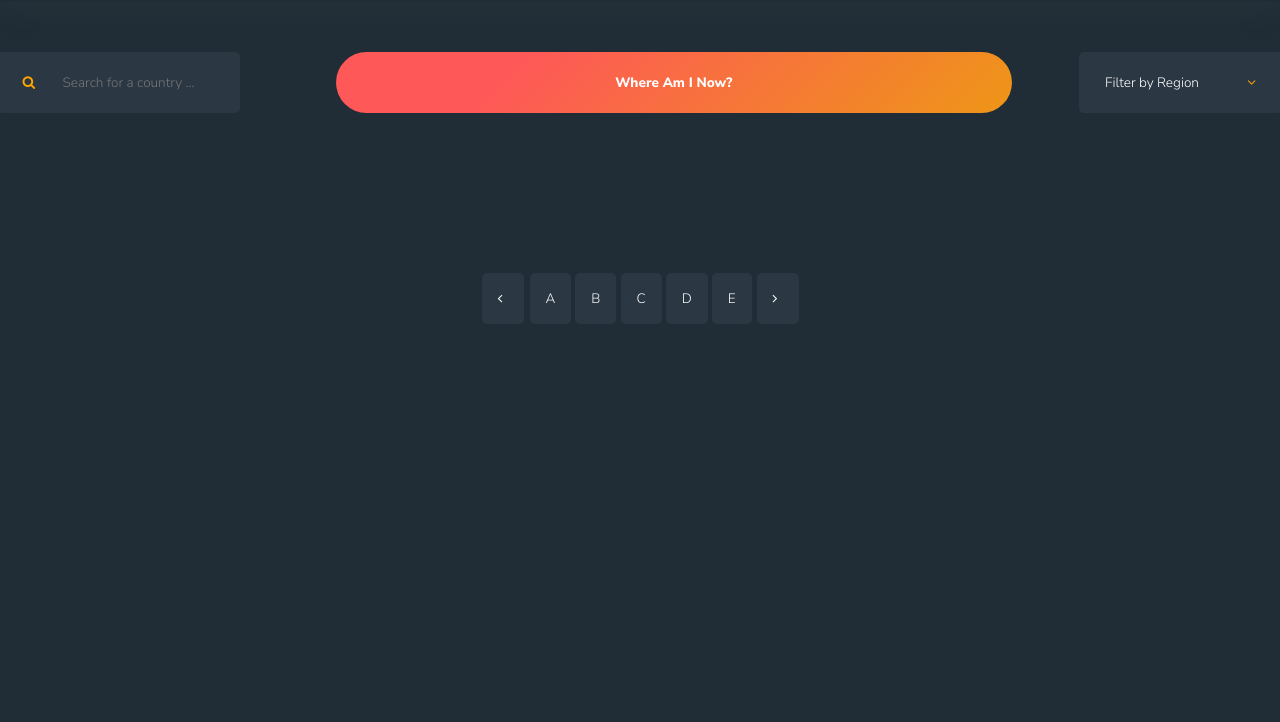
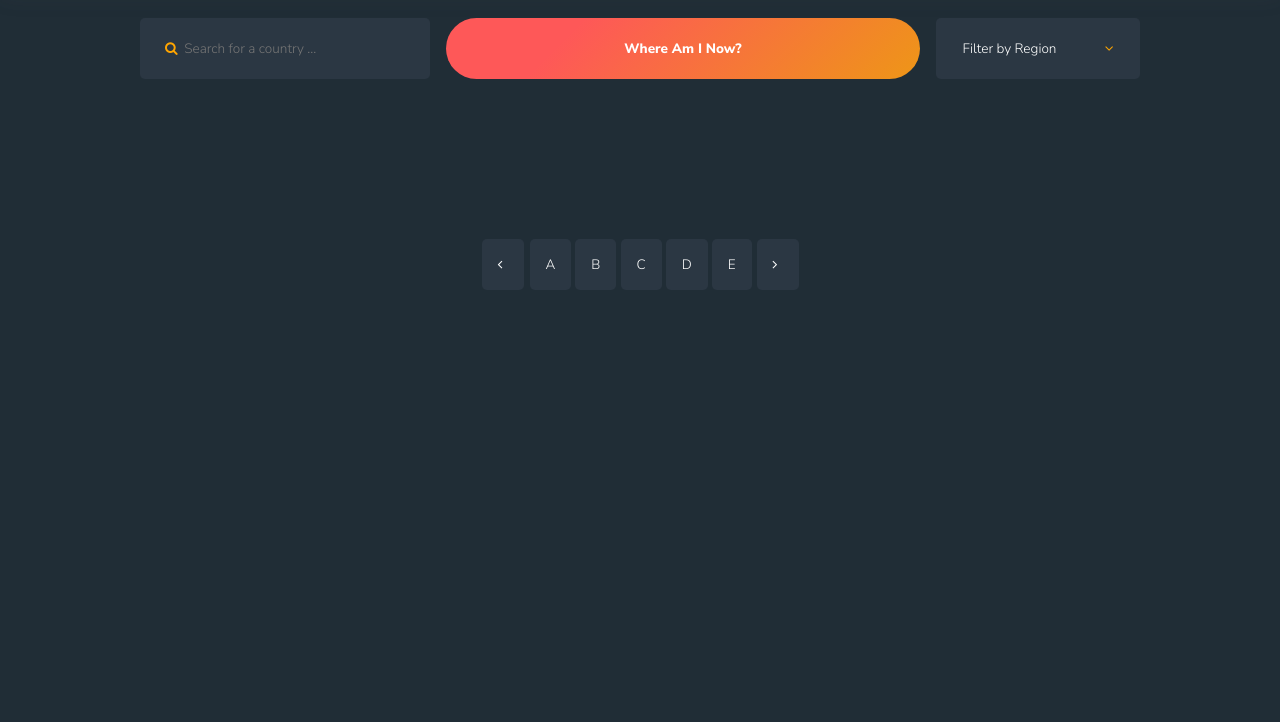
Before and after one commit to foisal07/Countries-Of-The-World, a plain HTML site: page index.html in a window 1280 px wide. Shown: the part 78-800 px from the top of the page. Drawn offline with nearby package versions, Linux system fonts and the light colour scheme; no server answers.

Commit message:
responsive header, nav, countrycard

```diff
--- a/src/controller.js
+++ b/src/controller.js
@@ -177,6 +177,7 @@ const init = function () {
   SearchView.addHandlerSearch(controlGetCountry);
   CountryPageView.addHandlerBackBtn();
   CountryPaginationView.addHandlerSlides();
+  HeaderView.addHandlerThemeButton()
 };
 
 init();
--- a/src/sass/_base.scss
+++ b/src/sass/_base.scss
@@ -36,6 +36,7 @@ body {
 .grid-container {
   display: grid;
   justify-content: center;
+  padding: 0 .8rem;
 }
 
 .button {
--- a/src/sass/_countrycard.scss
+++ b/src/sass/_countrycard.scss
@@ -1,17 +1,37 @@
-.countrycard__container{
+.countrycard__container {
   margin-bottom: 7rem;
+
+  @include breakpoint-down(small) {
+    margin-bottom: 3rem;
+  }
 }
 .display-countries {
   margin-top: 3rem;
-  width: 80.3125rem;
+  width: 20rem;
   display: grid;
-  grid-template-columns: repeat(4, 1fr);
-  grid-gap: 4.6875rem;
+  grid-template-columns: 1fr;
+  grid-gap: 2rem;
+  justify-items: center;
+
+  @include breakpoint-up(medium) {
+    width: 40.625rem;
+    grid-template-columns: repeat(2, 1fr);
+  }
+
+  @include breakpoint-up(large) {
+    width: 62.5rem;
+    grid-template-columns: repeat(3, 1fr);
+  }
+
+  @include breakpoint-up(xlarge) {
+    width: 80.3125rem;
+    grid-template-columns: repeat(4, 1fr);
+  }
 }
 
 .country-card {
   background: $dark-blue;
-  max-width: 270px;
+  width: 270px;
   border-radius: 5px;
   box-shadow: rgba(78, 82, 85, 0.15) 0px 8px 24px;
 
--- a/src/sass/_countrydetail.scss
+++ b/src/sass/_countrydetail.scss
@@ -1,10 +1,15 @@
 .country-detail {
   margin-top: 4.6875rem;
-  width: 80.3125rem;
+  width: 80rem;
   display: grid;
   grid-template-columns: repeat(2, 1fr);
   justify-items: center;
   margin-bottom: 7rem;
+
+  @include breakpoint-down(small) {
+    grid-template-columns: 1fr;
+    grid-gap: 3rem;
+  }
 
   &__flag {
     img {
@@ -12,6 +17,10 @@
       object-fit: cover;
       width: 100%;
       height: 100%;
+
+      @include breakpoint-down(small) {
+        width: 90%;
+      }
     }
   }
 
--- a/src/sass/_header.scss
+++ b/src/sass/_header.scss
@@ -8,10 +8,30 @@
     grid-template-columns: repeat(2, 1fr);
     grid-template-rows: 1fr;
     align-items: center;
+    width: 19rem;
+    height: 3rem;
+    padding: 0.5rem;
+    font-size: 0.79rem;
 
-    width: 80.3125rem;
-    height: 3rem;
-    padding: 1rem;
+    @include breakpoint-up(semismall) {
+      width: 25rem;
+    }
+
+    @include breakpoint-up(medium) {
+      width: 40.625rem;
+    }
+
+    @include breakpoint-up(xmedium) {
+      width: 50rem;
+    }
+
+    @include breakpoint-up(large) {
+      width: 62.5rem;
+    }
+
+    @include breakpoint-up(xlarge) {
+      width: 80.3125rem;
+    }
   }
 
   &__logo {
--- a/src/sass/_mixins.scss
+++ b/src/sass/_mixins.scss
@@ -3,9 +3,11 @@
   //Styles Go Here
 }
 
-//640px, 1024px, 1400px
+//400px, 640px, 800px, 1024px, 1400px
 $breakpoints-up: (
+  "semismall": "25em",
   "medium": "40em",
+  "xmedium": "50em",
   "large": "64em",
   "xlarge": "87.5em",
 );
--- a/src/sass/_nav.scss
+++ b/src/sass/_nav.scss
@@ -1,26 +1,71 @@
 .nav {
   display: grid;
-  grid-template-columns: 1fr 2fr 0.8fr;
-  width: 80.3125rem;
-  margin-top: 3.125rem;
+  width: 18rem;
+  grid-template-columns: 0.2fr 1fr 0.2fr;
+  grid-column-gap: 1rem;
+  justify-items: center;
+  margin-top: 2rem;
+
+  @include breakpoint-down(small) {
+    grid-template-columns: 1fr;
+    grid-row-gap: 1rem;
+    padding: 0.5rem;
+    margin-top: 1.125rem;
+  }
+
+  @include breakpoint-up(medium) {
+    width: 40.625rem;
+  }
+
+  @include breakpoint-up(xmedium) {
+    width: 50rem;
+  }
+
+  @include breakpoint-up(large) {
+    width: 62.5rem;
+  }
+
+  @include breakpoint-up(xlarge) {
+    width: 80.3125rem;
+  }
 
   &__where-am-i {
     width: 100%;
-    justify-self: center;
+
+    @include breakpoint-down(small) {
+      width: 18.5rem;
+    }
   }
 
   &__searchCountry {
-    width: fit-content;
+    width: 15rem;
     cursor: pointer;
+
+    @include breakpoint-down(medium) {
+      width: 12rem;
+      padding: 1.4rem 1rem;
+    }
 
     .icon {
       margin-right: 1.5rem;
+
+      @include breakpoint-down(small) {
+        margin-right: 1rem;
+      }
+
+      @include breakpoint-up(medium) {
+        margin-right: 0.2rem;
+      }
     }
   }
 
   &__filterRegion {
     position: relative;
     justify-self: end;
+
+    @include breakpoint-down(small) {
+      justify-self: center;
+    }
 
     &:hover {
       .nav__filterRegion__dropdwon {
--- a/src/sass/_pagination.scss
+++ b/src/sass/_pagination.scss
@@ -1,5 +1,8 @@
 .pagination__container {
   margin-bottom: 7rem;
+  @include breakpoint-down(small) {
+    margin-bottom: 3rem;
+  }
 }
 
 .pagination {
--- a/src/view/View.js
+++ b/src/view/View.js
@@ -2,6 +2,7 @@ export default class View {
   _displayContainer;
   _countryCardsContainer = document.querySelector(".countrycard__container");
   _detailPageContainer = document.querySelector(".detailpage__container");
+  _paginationContainer = document.querySelector(".pagination__container");
 
   _generateCountryCardMarkup(country) {
     return `
@@ -149,11 +150,19 @@ export default class View {
     this._countryCardsContainer.classList.remove("hidden");
   }
 
+  _clearCountryCardContainer() {
+    this._displayContainer.innerHTML = "";
+  }
+
   _clearDetailPageContainer() {
     this._detailPageContainer.innerHTML = "";
   }
 
-  _clearCountryCardContainer() {
-    this._displayContainer.innerHTML = "";
+  _hidePaginationContainer() {
+    this._paginationContainer.classList.add("hidden");
+  }
+
+  _showPaginationContainer() {
+    this._paginationContainer.classList.remove("hidden");
   }
 }
--- a/src/view/countryPageView.js
+++ b/src/view/countryPageView.js
@@ -16,7 +16,10 @@ class CountryPageView extends View {
         // show country card container
         this._showCountryCardContainer();
 
-        // handler();
+        // show pagination container
+        this._showPaginationContainer();
+
+        handler();
       }.bind(this)
     );
   }
--- a/src/view/countrySearchView.js
+++ b/src/view/countrySearchView.js
@@ -24,6 +24,9 @@ class SearchView extends View {
         // clear search field
         this._navSearchCountryInput.value = "";
 
+        // hide pagination container
+        this._hidePaginationContainer();
+
         handler(searchedCountry);
       }.bind(this)
     );
--- a/src/view/countryView.js
+++ b/src/view/countryView.js
@@ -2,6 +2,7 @@ import View from "./View.js";
 
 export class CountryView extends View {
   _displayContainer = document.querySelector(".display-countries");
+  _paginationContainer = document.querySelector(".pagination__container");
 
   addHandlerRenderCountryCard(handler) {
     window.addEventListener("load", handler());
@@ -27,6 +28,9 @@ export class CountryView extends View {
         // neighbour container country card clear detail page
         this._clearDetailPageContainer();
 
+        // clear pagination
+        this._hidePaginationContainer();
+
         // go top
         window.scroll({
           top: 0,
--- a/src/view/headerView.js
+++ b/src/view/headerView.js
@@ -11,7 +11,7 @@ class HeaderView {
 
         this._countryCard.classList.toggle("dark");
         this._countryCard.classList.toggle("light");
-      //   handler();
+        handler();
     });
   }
 }
--- a/src/view/navView.js
+++ b/src/view/navView.js
@@ -1,8 +1,6 @@
 import View from "./View.js";
 
 class NavView extends View {
-  // _countryCardConatiner = document.querySelector(".countrycard__container");
-  // _detailPageContainer = document.querySelector(".detailpage__container");
   _navContainer = document.querySelector(".nav");
   _whereAmIBtn = document.querySelector(".nav__whereami_btn");
   _displayContainer = document.querySelector(".display-countries");
@@ -19,11 +17,12 @@ class NavView extends View {
 
         // hide countries card
         this._hideCountryCardContainer();
-        // this._countryCardConatiner.classList.add("hidden");
 
         // clear detail page
         this._clearDetailPageContainer();
-        // this._detailPageContainer.innerHTML = "";
+
+        // hide pagination container
+        this._hidePaginationContainer();
 
         //render tracked country
         handler();
```
Also changed, not shown: index.html (+2 -0 lines), css/main.css, 1 other file.
